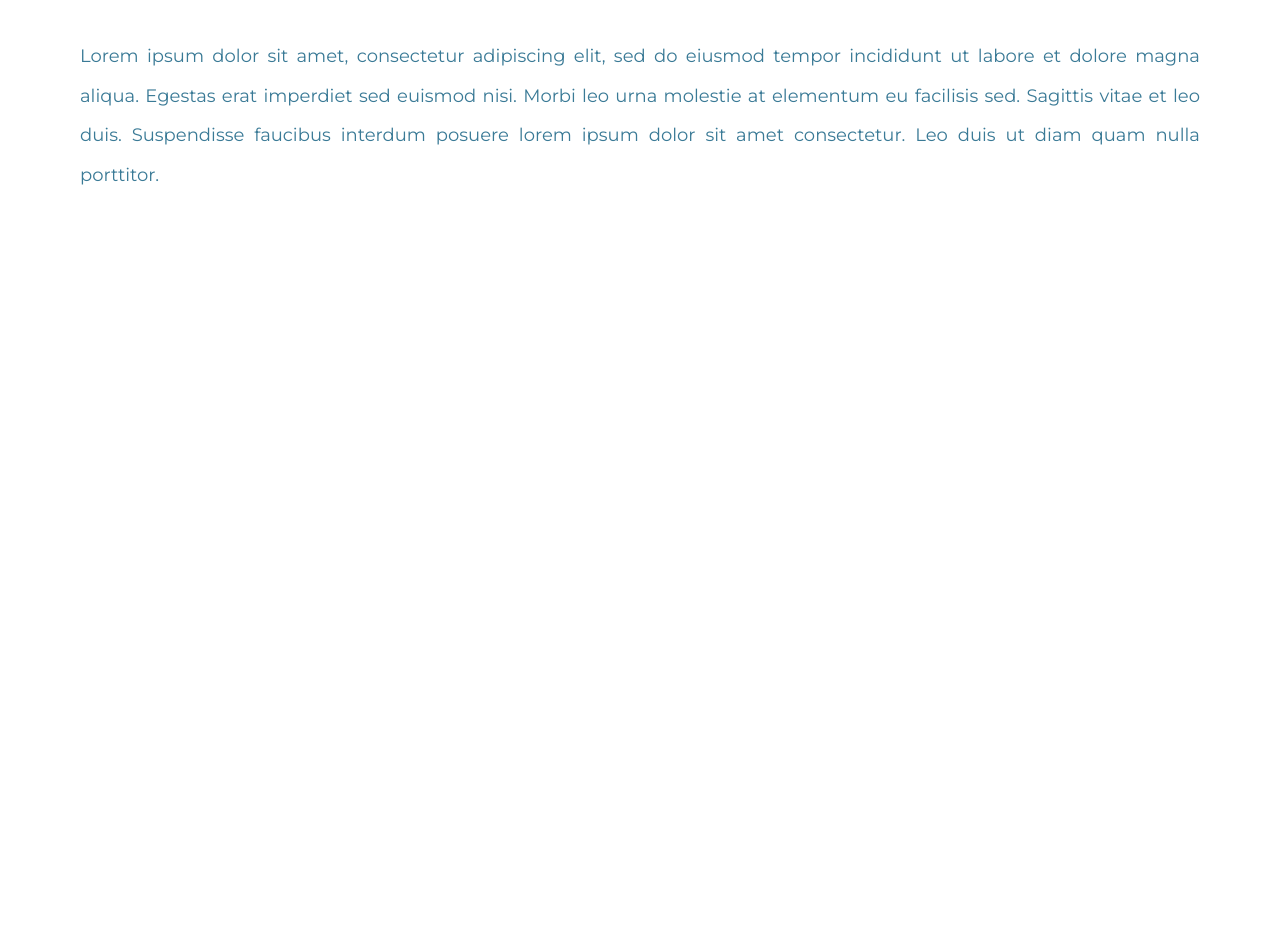
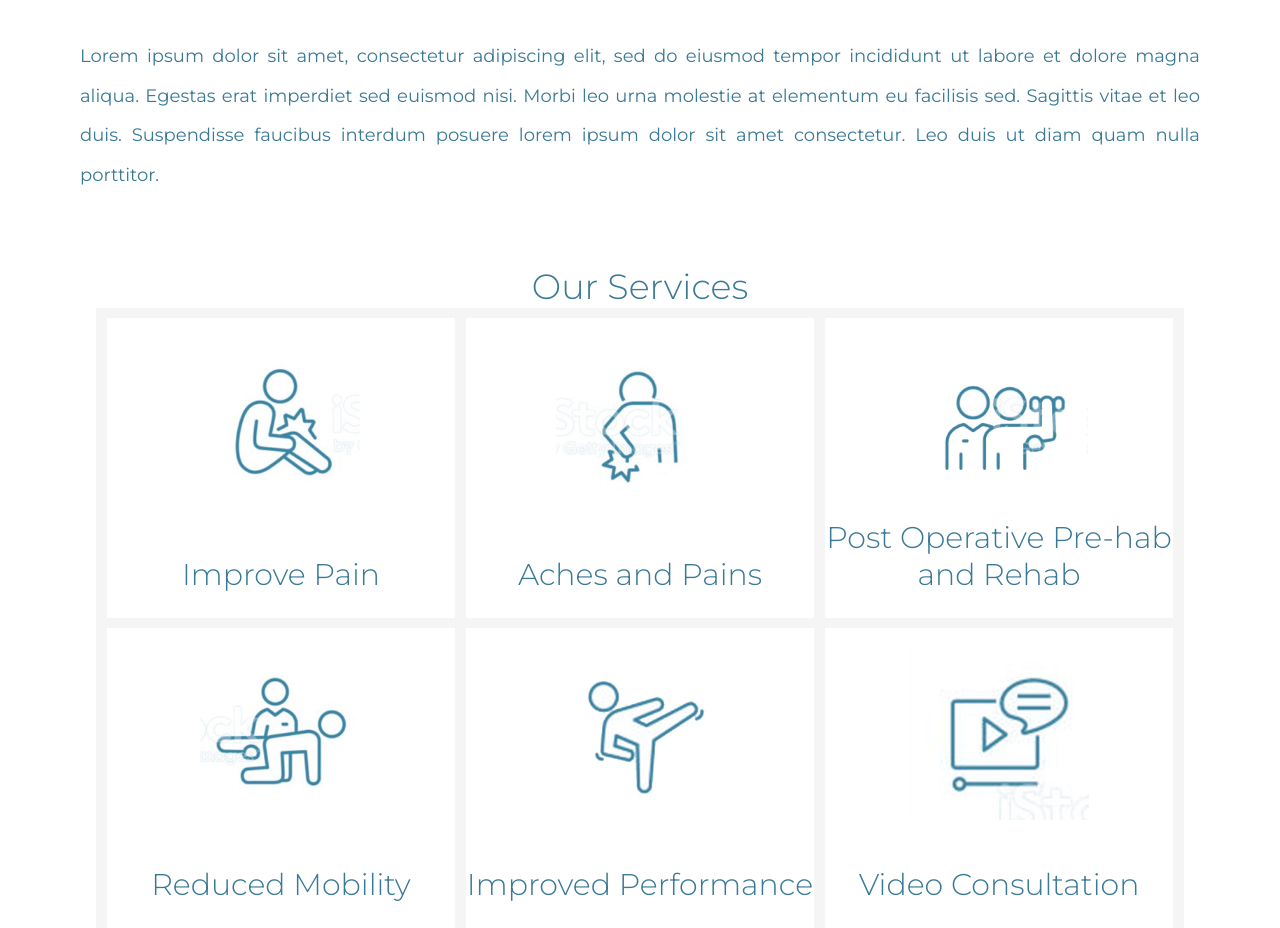
Before and after one commit to N14195/PAWB, a website: page index.html in a window 1280 px wide. Shown: the part 736-1664 px from the top of the page. Before the commit the page ends 1001 px from the top, so only its background shows below. Drawn offline with Linux system fonts and the light colour scheme.

Commit message:
added cards

```diff
--- a/index.html
+++ b/index.html
@@ -41,5 +41,36 @@
   <h1>About PAWB</h1>
   <p>Lorem ipsum dolor sit amet, consectetur adipiscing elit, sed do eiusmod tempor incididunt ut labore et dolore magna aliqua. Egestas erat imperdiet sed euismod nisi. Morbi leo urna molestie at elementum eu facilisis sed. Sagittis vitae et leo duis. Suspendisse faucibus interdum posuere lorem ipsum dolor sit amet consectetur. Leo duis ut diam quam nulla porttitor. </p>
 </section>
+
+<section class="services">
+  <h1>Our Services</h1>
+  <div class="services__container">
+  <div class="card services__card">
+    <img class="services__icon" src="images/Icon_knee.jpg" alt="a blue stick figure sits with a knee bent up. Sharp lines indicate the knee is in pain." title="Improve Pain">
+    <h2>Improve Pain</h2>
+  </div>
+  <div class="card services__card">
+    <img class="services__icon" src="images/Icon_back.jpg" alt="a blue stick figure sits with a knee bent up. Sharp lines indicate the knee is in pain." title="Improve Pain">
+    <h2>Aches and Pains</h2>
+  </div>
+  <div class="card services__card">
+    <img class="services__icon" src="images/Icon_weights.jpg" alt="a blue stick figure sits with a knee bent up. Sharp lines indicate the knee is in pain." title="Improve Pain">
+    <h2>Post Operative Pre-hab and Rehab</h2>
+  </div>
+  <div class="card services__card">
+    <img class="services__icon" src="images/Icon_stretch.jpg" alt="a blue stick figure sits with a knee bent up. Sharp lines indicate the knee is in pain." title="Improve Pain">
+    <h2>Reduced Mobility</h2>
+  </div>
+  <div class="card services__card">
+    <img class="services__icon" src="images/Icon_kick.jpg" alt="a blue stick figure sits with a knee bent up. Sharp lines indicate the knee is in pain." title="Improve Pain">
+    <h2>Improved Performance</h2>
+  </div>
+  <div class="card services__card">
+    <img class="services__icon" src="images/Icon_video.jpg" alt="a blue stick figure sits with a knee bent up. Sharp lines indicate the knee is in pain." title="Improve Pain">
+    <h2>Video Consultation</h2>
+  </div>
+
+</div>
+</section>
   </body>
 </html>
--- a/sass/main.scss
+++ b/sass/main.scss
@@ -2,12 +2,29 @@ $clr-main:#3a7a96;
 $clr-secondary:#7ca7ad;
 $clr-white:white;
 $clr-black:black;
+$grey-background:#f6f5f6;
 
 body{
     min-height: 100vh;
     margin:0px;
     font-family: 'Montserrat', sans-serif;
     color:$clr-main;
+}
+h1 {
+    font-size:35px;
+    font-weight: 300;
+    margin:0;
+}
+h2 {
+    font-size:30px;
+    font-weight:300;
+    margin:0;
+}
+p{
+    font-size:18px;
+    margin:0;
+    text-align: justify;
+    text-justify: inter-word;
 }
 header{
     height:120px;
@@ -74,14 +91,33 @@ nav{
         line-height: 220%;
     }
 }
-h1 {
-    font-size:35px;
-    font-weight: 300;
-    margin:0;
+.services{
+    display:flex;
+    flex-flow:column nowrap;
+    align-items:center;
+    &__container{
+        background:$grey-background;
+        display:flex;
+        flex-flow:row wrap;
+        justify-content:space-evenly;
+        width:85%;
+    }
+    &__card{
+        margin: 10px 0px 0px;
+        width: 32%;
+        background:$clr-white;
+        height:300px;
+        display:flex;
+        flex-flow:column nowrap;
+        align-items:center;
+        justify-content: space-between;
+        h2{
+            margin:0 0 25px;
+            text-align: center;
+        }
+    }
+    &__icon{
+        width:180px;
+        margin:20px 0 0;
+    }
 }
-p{
-    font-size:18px;
-    margin:0;
-    text-align: justify;
-    text-justify: inter-word;
-}
```
Also changed, not shown: css/style.css, images/Icon_back.jpg (added), images/Icon_kick.jpg (added), images/Icon_knee.jpg (added), images/Icon_stretch.jpg (added), images/Icon_video.jpg (added), images/Icon_weights.jpg (added), 3 other files.
